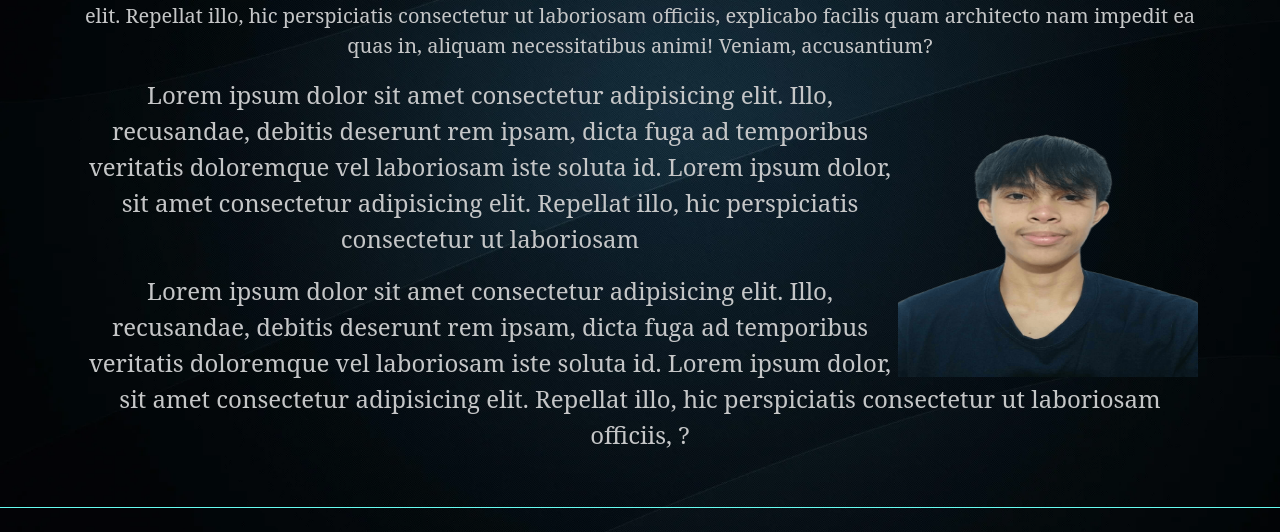
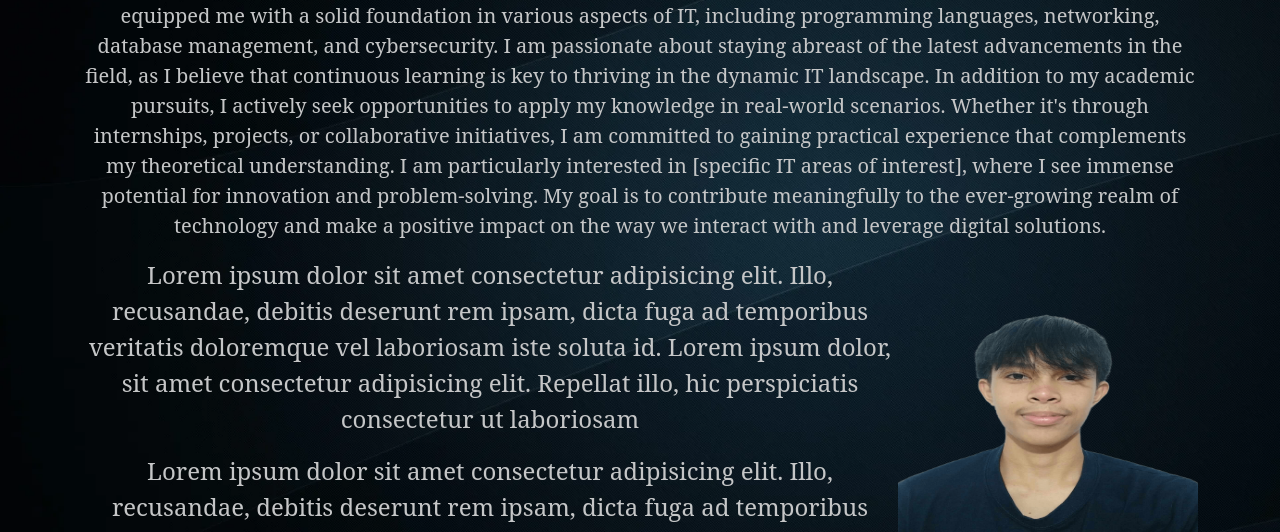
Before and after one commit to JohnrayCabatic16/My-Portfolio, a plain HTML site: page about.html in a window 1280 px wide. Shown: the part 311-843 px from the top of the page. Drawn offline with nearby package versions, Linux system fonts and the light colour scheme.

Commit message:
Update about.html

```diff
--- a/about.html
+++ b/about.html
@@ -54,12 +54,13 @@
     <div class="singleCol mx-auto my-2 my-md-4">
         <div class="container overflow-hidden  data-aos="flip-left" data-aos-delay="300">
             <h1 class="h1">Hello, I'm Johnray!</h1>
-            <p class="lead">Lorem ipsum dolor sit amet consectetur adipisicing elit.
-                Illo, recusandae, debitis deserunt rem ipsam, dicta fuga ad
-                temporibus veritatis doloremque vel laboriosam iste soluta id. Lorem ipsum dolor,
-                sit amet consectetur adipisicing elit. Repellat illo, hic perspiciatis
-                consectetur ut laboriosam officiis, explicabo facilis quam architecto
-                nam impedit ea quas in, aliquam necessitatibus animi! Veniam, accusantium?</p>
+            <p class="lead">I am Johnray Cabatic, currently pursuing a degree in Information Technology. As an IT enthusiast, I am dedicated to exploring the ever-evolving world of technology and its multifaceted applications.
+
+My academic journey has equipped me with a solid foundation in various aspects of IT, including programming languages, networking, database management, and cybersecurity. I am passionate about staying abreast of the latest advancements in the field, as I believe that continuous learning is key to thriving in the dynamic IT landscape.
+
+In addition to my academic pursuits, I actively seek opportunities to apply my knowledge in real-world scenarios. Whether it's through internships, projects, or collaborative initiatives, I am committed to gaining practical experience that complements my theoretical understanding.
+
+I am particularly interested in [specific IT areas of interest], where I see immense potential for innovation and problem-solving. My goal is to contribute meaningfully to the ever-growing realm of technology and make a positive impact on the way we interact with and leverage digital solutions.</p>
 
                 <p class="text-center">
                     <img src="onak.png" width="300" height="300" alt="portrait of john smith" class=" float-sm-none float-md-end">
```
